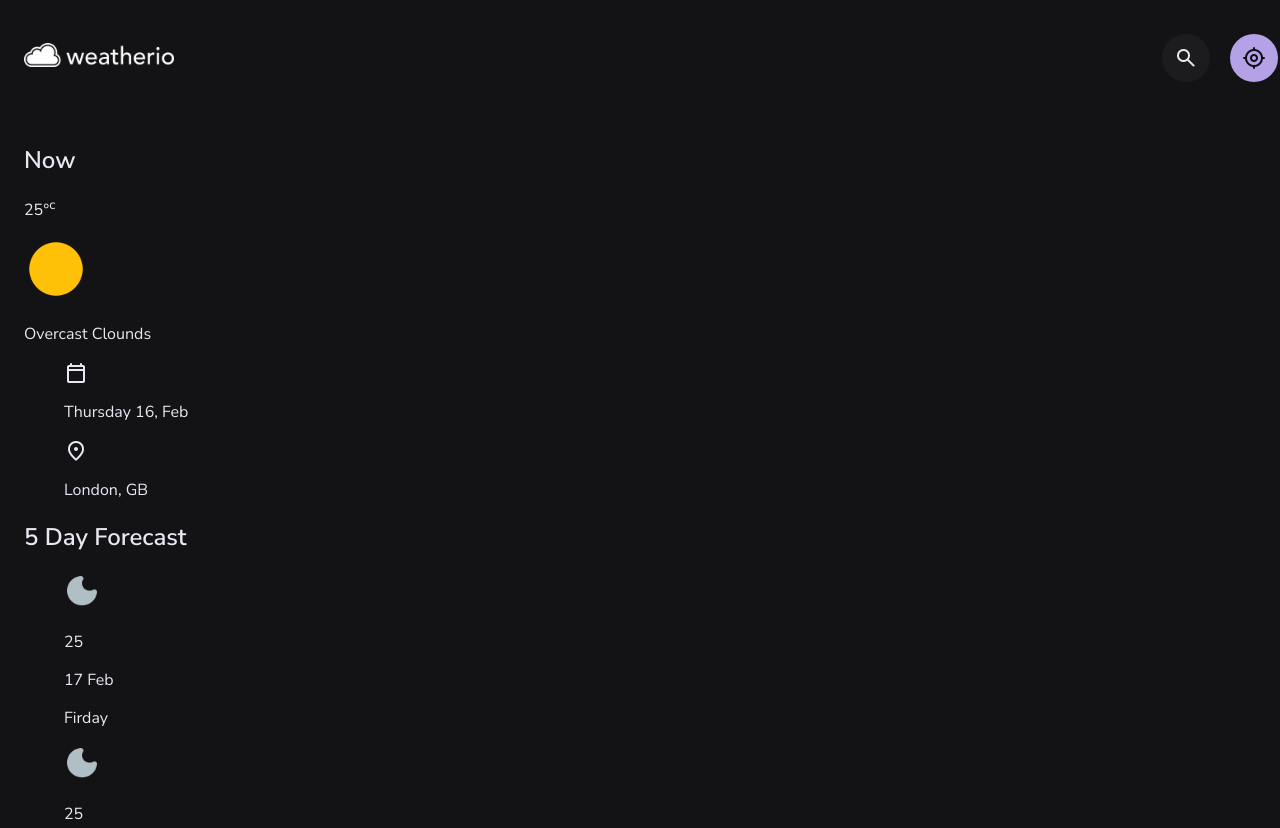
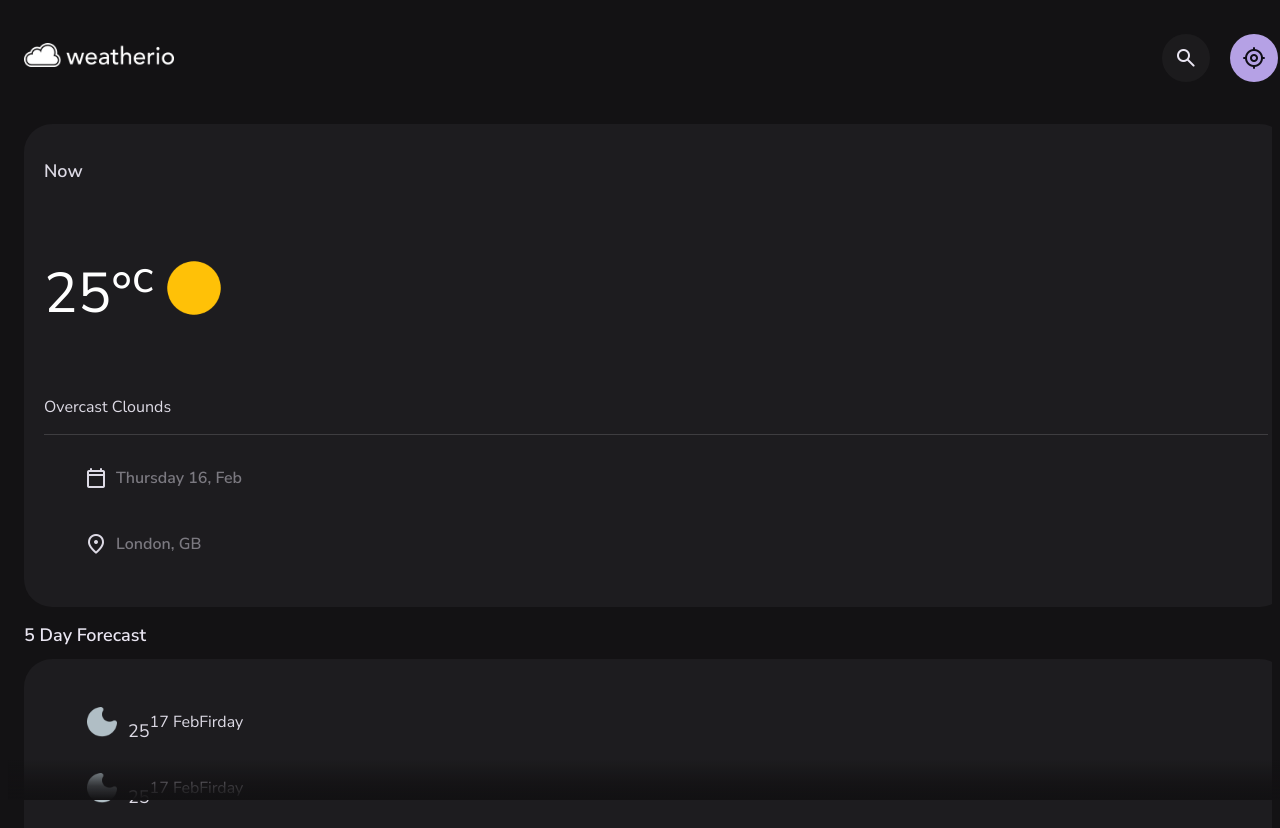
Before and after one commit to hhn573/InternetGT, a plain HTML site: page BTL/index.html in a window 1280 px wide. Shown: the top 828 px of the page. Drawn offline with Linux system fonts and the light colour scheme.

Commit message:
Update style.css

```diff
--- a/BTL/assets/css/style.css
+++ b/BTL/assets/css/style.css
@@ -1,12 +1,6 @@
 /*-----------------------------------*\
   #style.css
 \*-----------------------------------*/
-
-/**
- * copyright 2023 codewithsadee
- */
-
-
 
 
 
@@ -282,6 +276,55 @@ body {
 
 .btn-primary[disabled]::before { display: none; }
 
+.card {
+    background-color: var(--surface);
+    color: var(--on-surface);
+
+}
+
+.card-lg {
+    border-radius: var(--radius-28);
+    padding: 20px;
+}
+
+.card-sm {
+    border-radius: var(--radius-16);
+    padding: 16px;
+}
+
+.heading {
+    color: var(--white);
+    font-size: var(--heading);
+    line-height: 1.1;
+}
+
+.title-1 { font-size: var(--title-1); }
+
+.title-2 {
+    font-size: var(--title-2);
+    margin-block-end: 12px;
+}
+
+.title-3 {
+    font-size: var(--title-3);
+    font-weight: var(--weight-semiBold);
+}
+
+.body-1 {font-size: var(--body-1); }
+
+
+.body-2 {
+    font-size:  var(--body-2);
+    font-weight: var(--weight-semiBold);
+}
+
+.body-3 { font-size: var(--body-3); }
+
+.label-1 {font-size: var(--label-1); }
+
+.label-2 {font-size: var(--label-2); }
+
+
 
 
 
@@ -404,10 +447,41 @@ body {
 }
 
 /*-----------------------------------*\
-  #CURRENT WEATHER
+  #MAIN WEATHER
 \*-----------------------------------*/
 
+main {
+    height: calc(100vh - 80px);
+    height: calc(100svh - 80px);
+    overflow: hidden;
+}
 
+article.container {
+    position: relative;
+    display: grid;
+    grid-template-columns: minmax(0, 1fr);
+    gap: 20px;
+    height: 100%;
+    overflow-y: auto;
+    overflow-y: overlay;
+}
+
+article.container::-webkit-scrollbar-thumb { background-color: transparent; }
+
+article.container:is(:hover, :focus-within)::-webkit-scrollbar-thumb { background-color:  var(--white-alpha-8); }
+
+article.container::before {
+    content: "";
+    position: fixed;
+    bottom: 0;
+    width: 100%;
+    height: 40px;
+    background-image: var(--gradient-1);
+    pointer-events: none;
+    z-index: 1;
+}
+
+.section:not(:last-child) {margin-block-end: 16px; }
 
 
 
@@ -416,6 +490,59 @@ body {
 \*-----------------------------------*/
 
 
+.current-weather-card .weapper {
+    margin-block: 12px;
+    display: flex;
+    gap: 8px;
+    align-items: center;
+}
+
+.current-weather-card .weather-icon { margin-inline: auto; }
+
+.current-weather-card > .body-3 {text-transform: capitalize; }
+
+.current-weather-card .meta-list {
+    margin-block-start: 16px;
+    padding-block-start: 16px;
+    border-block-start: 1px solid var(--outline);
+}
+
+.current-weather-card .meta-item {
+    display: flex;
+    align-items: center;
+    gap: 8px;
+}
+
+.current-weather-card .meta-item:not(:last-child) {
+    margin-block-end: 12px;
+}
+
+.current-weather-card .meta-text { color: var(--on-surface-variant) }
+
+/*-----------------------------------*\
+  #HIGHLIGHTS
+\*-----------------------------------*/
+
+.forecast-card .title-2 { margin-block-end: 0; }
+
+.forecast-card :is(.card-item, .icon-wrapper) {
+    display: flex;
+    align-items: center;
+}
+
+.forecast-card .card-item:not(:last-child) {margin-block-end: 12px; }
+
+.forecast-card .icon-wrapper { gap: 8px;}
+
+.forecast-card .label-1 {
+    color: var(--on-surface-variant);
+    font-weight: var(--weight-semiBold);
+}
+
+.forecast-card .card-item > .label-1 {
+    width: 100%;
+    text-align: right;
+}
 
 
 
```
